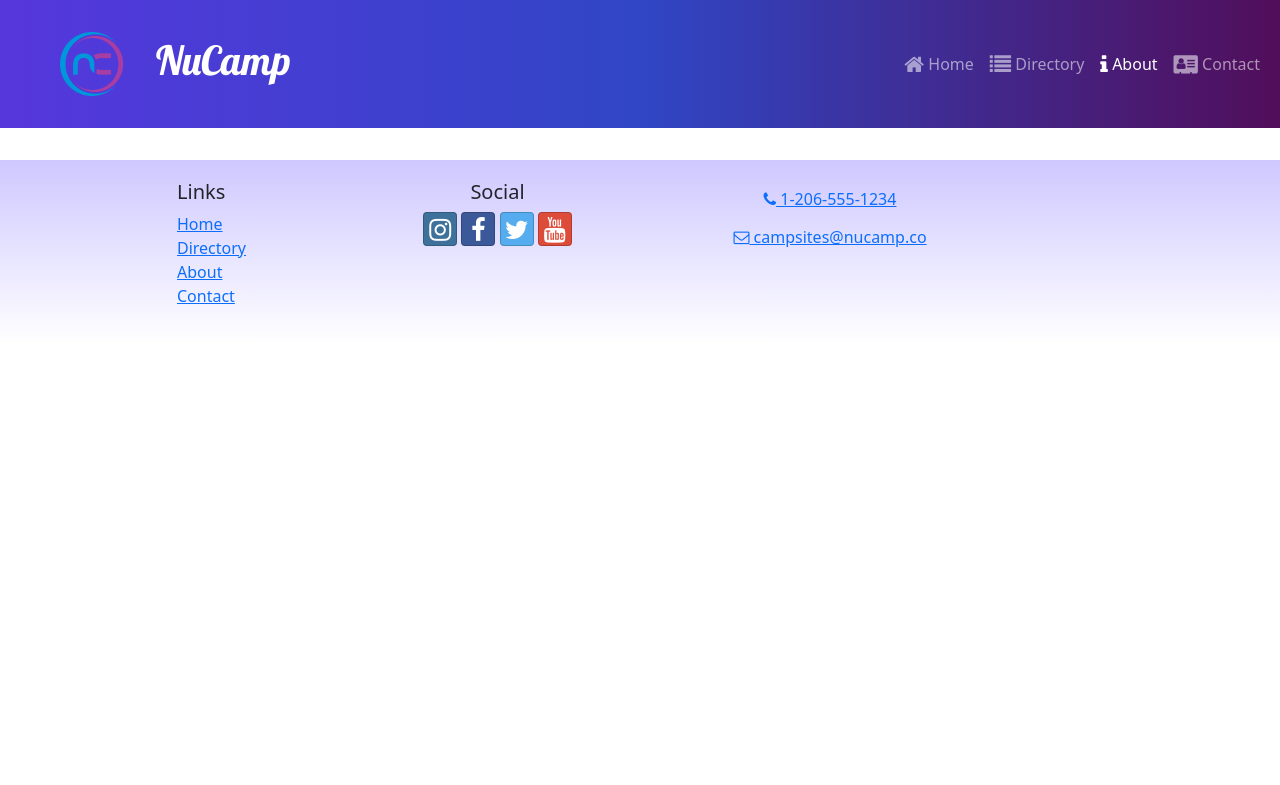
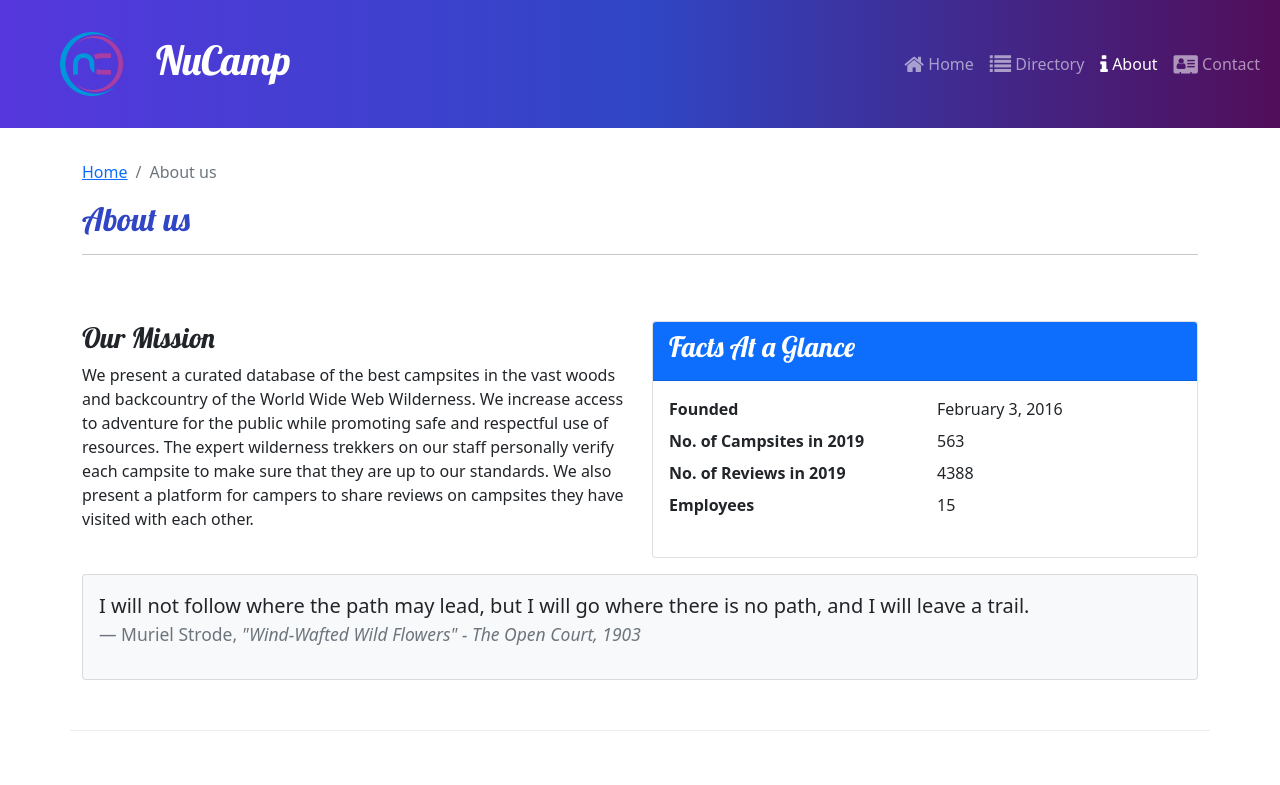
Before and after one commit to myusernameisjoe/react-nucampsite, a React (Create React App) app: page /about in a window 1280 px wide. Shown: the top 785 px of the page. Built offline with nearby package versions, Linux system fonts and the light colour scheme.

Commit message:
create / route AboutPage

```diff
--- a/src/App.js
+++ b/src/App.js
@@ -5,6 +5,7 @@
 import Footer from './components/Footer';
 import CampsitesDirectoryPage from './pages/CampsitesDirectoryPage';
 import CampsiteDetailPage from './pages/CampsiteDetailPage';
+import AboutPage from './pages/AboutPage';
 import './App.css';
 
 
@@ -18,6 +19,7 @@
         <Route path='contact' element={<ContactPage />}/>
         <Route path='directory' element={<CampsitesDirectoryPage />}/>
         <Route path='directory/:campsiteId' element={<CampsiteDetailPage />}/>
+        <Route path='about' element={<AboutPage />}/>
       </Routes>
       <Footer />
     </div>
--- /dev/null
+++ b/src/pages/AboutPage.js
@@ -0,0 +1,76 @@
+import { Col, Row, Container, Card, CardBody, CardHeader } from 'reactstrap';
+import SubHeader from '../components/SubHeader';
+
+
+const AboutPage = () => {
+
+
+
+    return (
+        <Container>
+
+            <SubHeader current = 'About us'></SubHeader>
+
+            <Row className='row-content'>
+                <Col sm='6'>
+                    <h3>Our Mission</h3>
+                    <p>
+                        We present a curated database of the best campsites in the
+                        vast woods and backcountry of the World Wide Web Wilderness.
+                        We increase access to adventure for the public while
+                        promoting safe and respectful use of resources. The expert
+                        wilderness trekkers on our staff personally verify each
+                        campsite to make sure that they are up to our standards. We
+                        also present a platform for campers to share reviews on
+                        campsites they have visited with each other.
+                    </p>
+                </Col>
+
+                <Col sm='6'>
+                    <Card>
+                        <CardHeader className='bg-primary text-white'>
+                            <h3>Facts At a Glance</h3>
+                        </CardHeader>
+                        <CardBody>
+                            <dl className='row'>
+                                <dt className='col-6'>Founded</dt>
+                                <dd className='col-6'>February 3, 2016</dd>
+                                <dt className='col-6'>No. of Campsites in 2019</dt>
+                                <dd className='col-6'>563</dd>
+                                <dt className='col-6'>No. of Reviews in 2019</dt>
+                                <dd className='col-6'>4388</dd>
+                                <dt className='col-6'>Employees</dt>
+                                <dd className='col-6'>15</dd>
+                            </dl>
+                        </CardBody>
+                    </Card>
+                </Col>
+
+                <Col>
+                    <Card className='bg-light mt-3'>
+                        <CardBody>
+                            <blockquote className='blockquote'>
+                                <p>
+                                    I will not follow where the path may lead, but I will go where there is no path, and I will leave a trail.
+                                </p>
+                                <footer className='blockquote-footer'>
+                                    Muriel Strode,{' '}
+                                    <cite title='Source Title'>"Wind-Wafted Wild Flowers" - The Open Court, 1903</cite>
+                                </footer>
+                            </blockquote>
+                        </CardBody>
+                    </Card>
+                </Col>
+            </Row>
+
+            <Row className='row-content'>
+                <Col xs='12'>
+                    <h3>Community Partners</h3>
+                </Col>
+            </Row>
+
+        </Container>
+    );
+};
+
+export default AboutPage;
```
